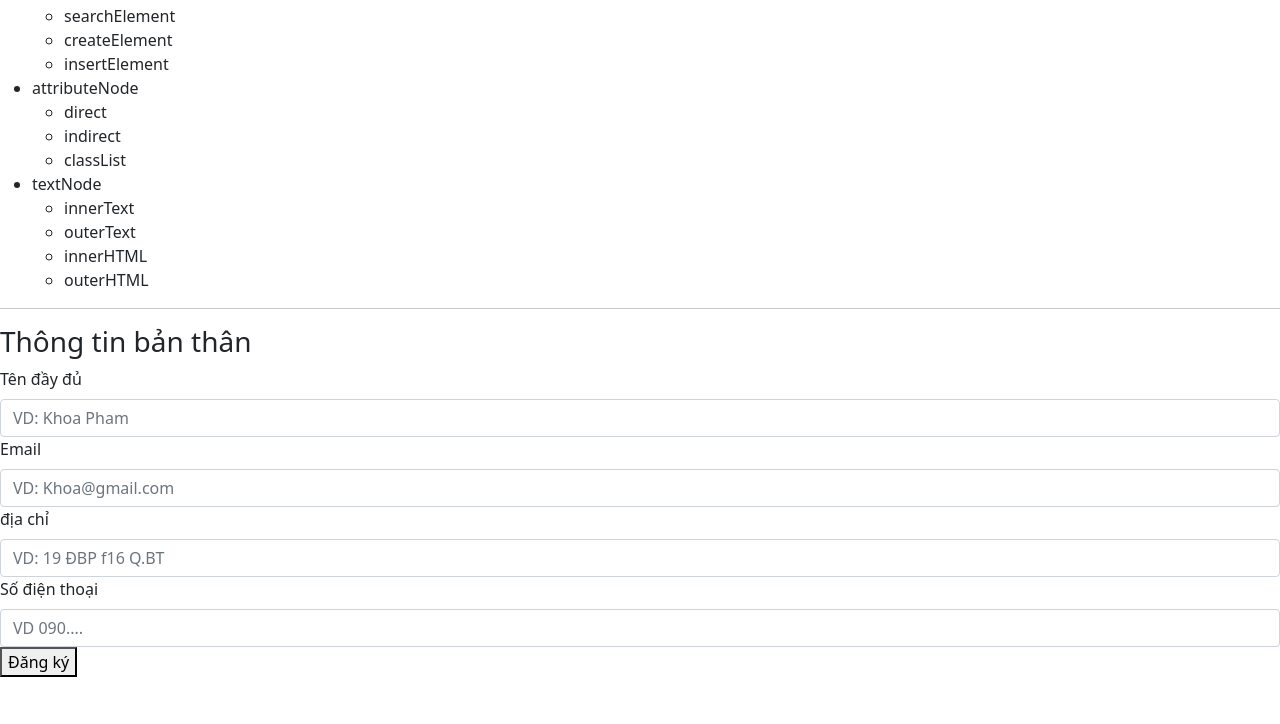
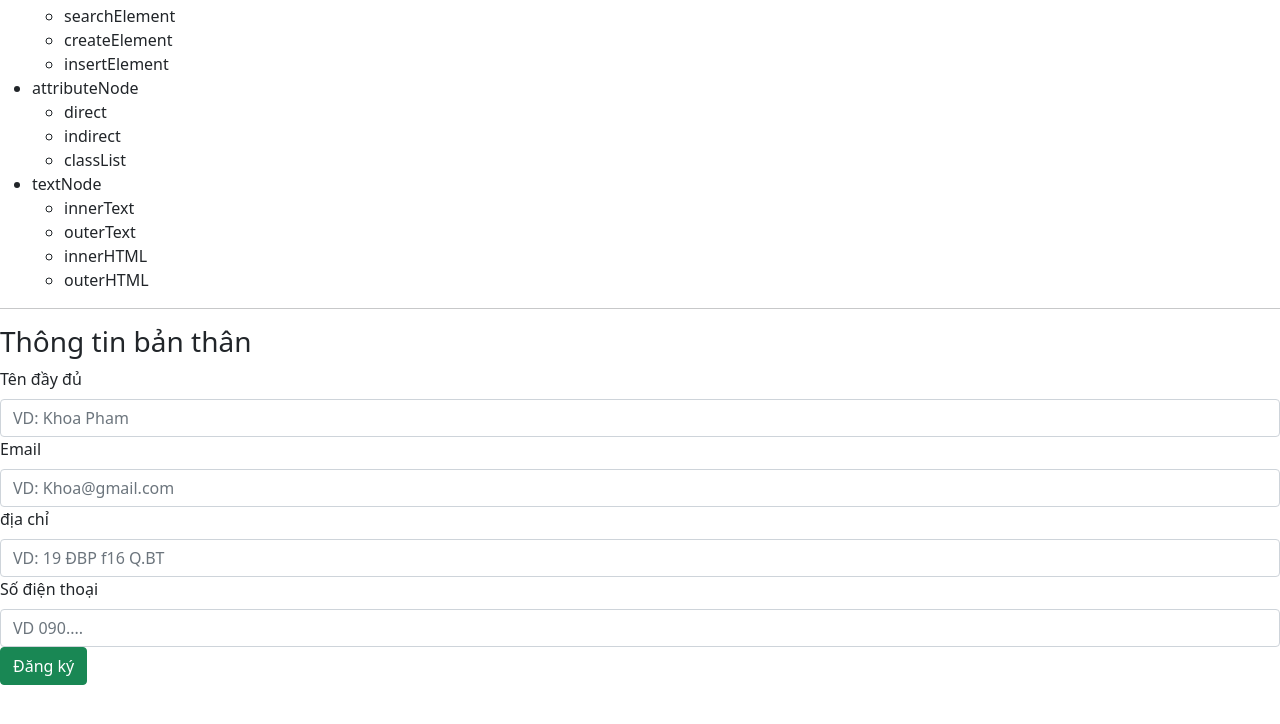
Before and after one commit to khoapnn21/Browser, a plain HTML site: page index.html in a window 1280 px wide. Shown: the part 76-800 px from the top of the page. Drawn offline with nearby package versions, Linux system fonts and the light colour scheme.

Commit message:
Update index.html
update 2

```diff
--- a/index.html
+++ b/index.html
@@ -46,7 +46,7 @@
           </div>
 
 
-          <button type="submit" class="form-submit" onclick="return false" >Đăng ký</button>
+          <button type="submit" class="form-submit btn btn-success" onclick="return false" >Đăng ký</button>
         </form>
 
       </div>
```
